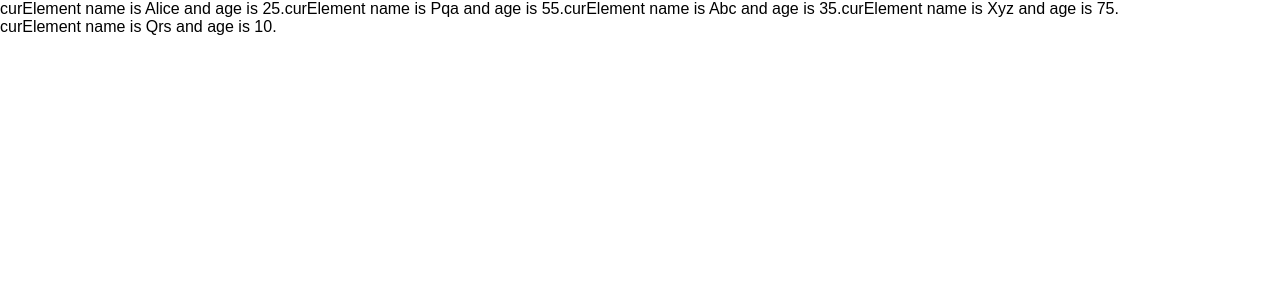
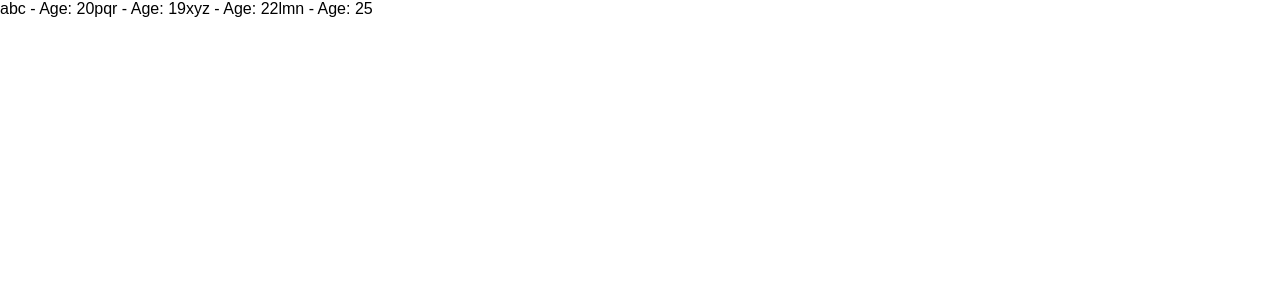
Before and after one commit to nkartikaxioned/React-Training-, a React (Vite) app in the folder react/: page / in a window 1280 px wide. Shown: the top 300 px of the page. Built offline with nearby package versions, Linux system fonts and the light colour scheme.

Commit message:
passing object array as prop

```diff
--- a/react/src/App.jsx
+++ b/react/src/App.jsx
@@ -8,13 +8,14 @@ import React from "react";
 // import { EventHandling } from "./components/eventHandling";
 // import { EventsProp } from "./components/eventsProp";
 // import { EventPropagation } from "./components/eventPropagation";
-import { DerivedState } from "./components/Hooks/hooksPractise";
+// import { DerivedState } from "./components/Hooks/hooksPractise";
+import { StudentsList } from "./components/Hooks/useStatePractise";
 
 export const App = () => {
 
   return (
     <>
-      <DerivedState />
+      <StudentsList />
     </>
   )
 };
--- /dev/null
+++ b/react/src/components/Hooks/studentsLiStructure.jsx
@@ -0,0 +1,11 @@
+export const StudentLiStructure = (props) => {
+  return (
+    <>
+      {props.students.map((student) => (
+        <li key={student.sid}>
+          {student.sname} - Age: {student.age}
+        </li>
+      ))}
+    </>
+  );
+};
--- /dev/null
+++ b/react/src/components/Hooks/useStatePractise.jsx
@@ -0,0 +1,17 @@
+import { useState } from "react";
+import { StudentLiStructure } from "./studentsLiStructure";
+export const StudentsList = () => {
+
+  const [students, setStudents] = useState([
+    {sid:"s1", sname:"abc", age: 20},
+    {sid:"s2", sname:"pqr", age: 19},
+    {sid:"s3", sname:"xyz", age: 22},
+    {sid:"s4", sname:"lmn", age: 25},
+  ]);
+  //passing array of object as state prop
+  return (
+    <ul className="students-list">
+        <StudentLiStructure students={students}/>
+    </ul>
+  );
+}
```
